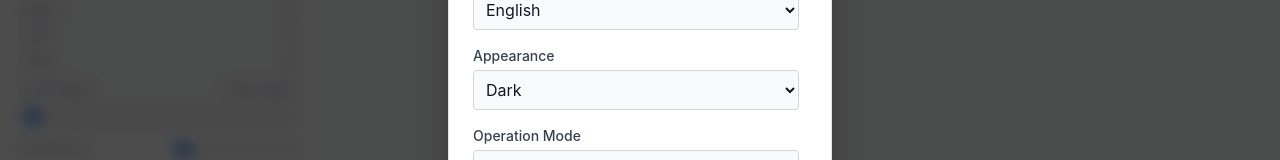
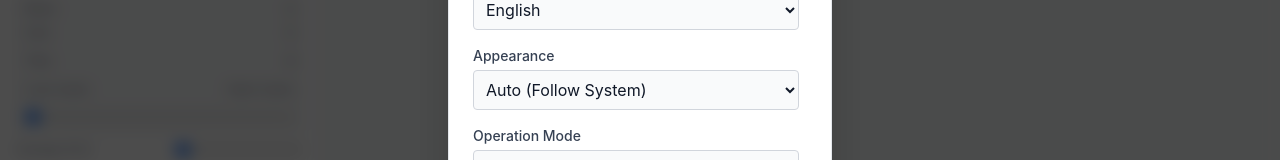
Before and after one commit to GaiZhenbiao/Tiled-BG-Remover, a SvelteKit app: page / in a window 1280 px wide. Both pictures are taken after a click on the button 1246 px from the left and 23 px from the top of the page. Shown: the part 143-303 px from the top of the page. Built offline with nearby package versions, Linux system fonts and the light colour scheme.

Commit message:
Update canvas controls and theme

```diff
--- a/src/lib/Settings.svelte
+++ b/src/lib/Settings.svelte
@@ -5,7 +5,7 @@
   const dispatch = createEventDispatcher();
 
   export let concurrency = 2;
-  export let theme = 'dark';
+  export let theme = 'auto';
 
   const DEFAULT_PROMPT_TEMPLATE_WITH_REFERENCE = `Task: Generate one tile from a larger image.
 Main subject: {subject}
@@ -104,6 +104,7 @@ Return only the generated tile image.`;
       <div>
         <label for="theme" class="block text-sm font-medium mb-1 text-gray-700 dark:text-gray-300">{$t('settings.appearance')}</label>
         <select id="theme" bind:value={theme} class="w-full bg-gray-50 dark:bg-gray-700 border border-gray-300 dark:border-gray-600 rounded p-2 text-gray-900 dark:text-white transition-colors">
+          <option value="auto">{$t('settings.themeAuto')}</option>
           <option value="light">{$t('settings.themeLight')}</option>
           <option value="dark">{$t('settings.themeDark')}</option>
         </select>
--- a/src/lib/i18n.ts
+++ b/src/lib/i18n.ts
@@ -102,6 +102,7 @@ const translations = {
       operationModeDefault: "Default (Image-to-Image)",
       operationModeMock: "Mock (Local Noise)",
       operationModeTestT2i: "Test (AI Text-to-Image)",
+      themeAuto: "Auto (Follow System)",
       themeLight: "Light",
       themeDark: "Dark",
       apiKey: "Google AI API Key",
@@ -184,6 +185,7 @@ const translations = {
       operationModeDefault: "默认（图生图）",
       operationModeMock: "模拟（本地噪声）",
       operationModeTestT2i: "测试（AI 文生图）",
+      themeAuto: "自动（跟随系统）",
       themeLight: "浅色",
       themeDark: "深色",
       apiKey: "Google AI API 密钥",
@@ -266,6 +268,7 @@ const translations = {
       operationModeDefault: "デフォルト（画像から画像）",
       operationModeMock: "モック（ローカルノイズ）",
       operationModeTestT2i: "テスト（AI テキストから画像）",
+      themeAuto: "自動（システムに追従）",
       themeLight: "ライト",
       themeDark: "ダーク",
       apiKey: "Google AI API キー",
--- a/src/routes/+page.svelte
+++ b/src/routes/+page.svelte
@@ -13,7 +13,10 @@
   let originalFilename = '';
   let showSettings = false;
   let showCropModal = false;
-  let theme = localStorage.getItem('theme') || 'dark';
+  type ThemeMode = 'auto' | 'light' | 'dark';
+  let theme = parseThemeMode(localStorage.getItem('theme'));
+  let themeMediaQuery: MediaQueryList | null = null;
+  let systemPrefersDark = false;
 
   // Sidebar Tabs
   let activeTab = 'controls'; // 'controls' or 'logs'
@@ -55,6 +58,24 @@
   let showOriginalInput = false;
 
   onMount(() => {
+    const mql = window.matchMedia('(prefers-color-scheme: dark)');
+    themeMediaQuery = mql;
+    systemPrefersDark = mql.matches;
+    const handleSystemThemeChange = (event: MediaQueryListEvent) => {
+      systemPrefersDark = event.matches;
+      if (theme === 'auto') {
+        applyTheme();
+      }
+    };
+    if (typeof mql.addEventListener === 'function') {
+      mql.addEventListener('change', handleSystemThemeChange);
+    } else {
+      const legacyMql = mql as MediaQueryList & {
+        addListener?: (listener: (event: MediaQueryListEvent) => void) => void;
+      };
+      legacyMql.addListener?.(handleSystemThemeChange);
+    }
+
     if (localStorage.getItem('bg_removal_enabled') !== null) {
       bgRemovalEnabled = localStorage.getItem('bg_removal_enabled') === 'true';
     }
@@ -62,6 +83,19 @@
       concurrency = parseInt(localStorage.getItem('concurrency') || '2');
     }
     applyTheme();
+
+    return () => {
+      const cleanupMql = themeMediaQuery;
+      if (!cleanupMql) return;
+      if (typeof cleanupMql.removeEventListener === 'function') {
+        cleanupMql.removeEventListener('change', handleSystemThemeChange);
+      } else {
+        const legacyCleanupMql = cleanupMql as MediaQueryList & {
+          removeListener?: (listener: (event: MediaQueryListEvent) => void) => void;
+        };
+        legacyCleanupMql.removeListener?.(handleSystemThemeChange);
+      }
+    };
   });
 
   onDestroy(() => {
@@ -77,12 +111,16 @@
     tolerance = parseInt(localStorage.getItem('key_tolerance') || '10');
   }
 
+  function parseThemeMode(value: string | null): ThemeMode {
+    if (value === 'light' || value === 'dark' || value === 'auto') {
+      return value;
+    }
+    return 'auto';
+  }
+
   function applyTheme() {
-    if (theme === 'dark') {
-      document.documentElement.classList.add('dark');
-    } else {
-      document.documentElement.classList.remove('dark');
-    }
+    const isDark = theme === 'dark' || (theme === 'auto' && systemPrefersDark);
+    document.documentElement.classList.toggle('dark', isDark);
   }
 
   $: if (theme) {
```
